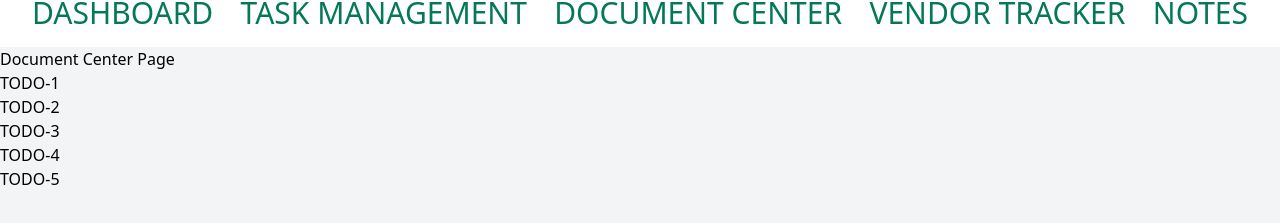
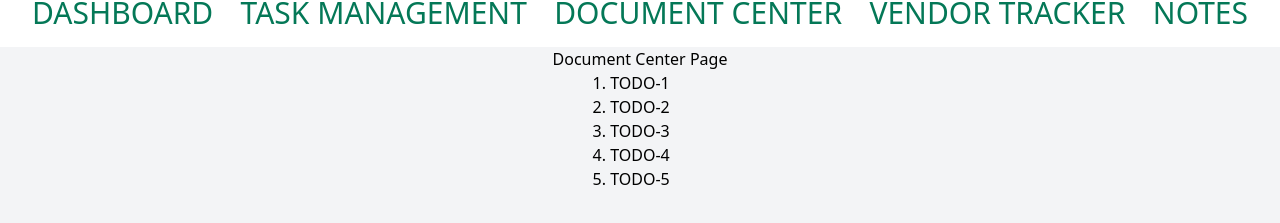
Before and after one commit to JSPlatt/cannacounsel, a Next.js app: page /DocumentCenter in a window 1280 px wide. Shown: the part 181-404 px from the top of the page. Built offline with nearby package versions, Linux system fonts and the light colour scheme.

Commit message:
doc still working

```diff
--- a/pages/DocumentCenter.js
+++ b/pages/DocumentCenter.js
@@ -9,13 +9,17 @@ const DocumentCenter = () => {
     <Header/>
         <Wrapper>
             Document Center Page
-            <ol>
-                <li><h3>TODO-1</h3></li>
-                <li><h3>TODO-2</h3></li>
-                <li><h3>TODO-3</h3></li>
-                <li><h3>TODO-4</h3></li>
-                <li><h3>TODO-5</h3></li>
+
+            <Todo>
+                <ol class="list-decimal">
+                <li>TODO-1</li>
+                <li>TODO-2</li>
+                <li>TODO-3</li>
+                <li>TODO-4</li>
+                <li>TODO-5</li>
             </ol>
+            </Todo>
+
         </Wrapper>
     </>
     )
@@ -24,5 +28,9 @@ const DocumentCenter = () => {
 export default DocumentCenter
 
 const Wrapper = tw.div`
-bg-gray-100 h-screen
+bg-gray-100 h-screen flex flex-col items-center
 `
+
+const Todo = tw.div`
+flex flex-col justify-between items-center
+`
```
